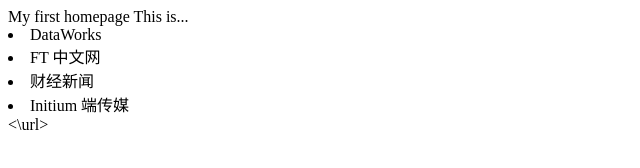
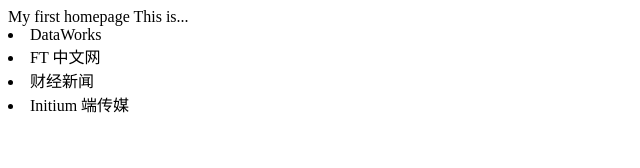
Before and after one commit to liuying350169/dmep2017, a plain HTML site: page index.html in a window 1280 px wide. Shown: the full height of the page, 0-640 px from the left. Drawn offline with Linux system fonts and the light colour scheme.

Commit message:
Update index.html

```diff
--- a/index.html
+++ b/index.html
@@ -5,4 +5,4 @@
                         <li>FT 中文网</li>
                         <li>财经新闻</li>
                         <li>Initium 端传媒</li>
-                    <\url>
+                    </url>
```
